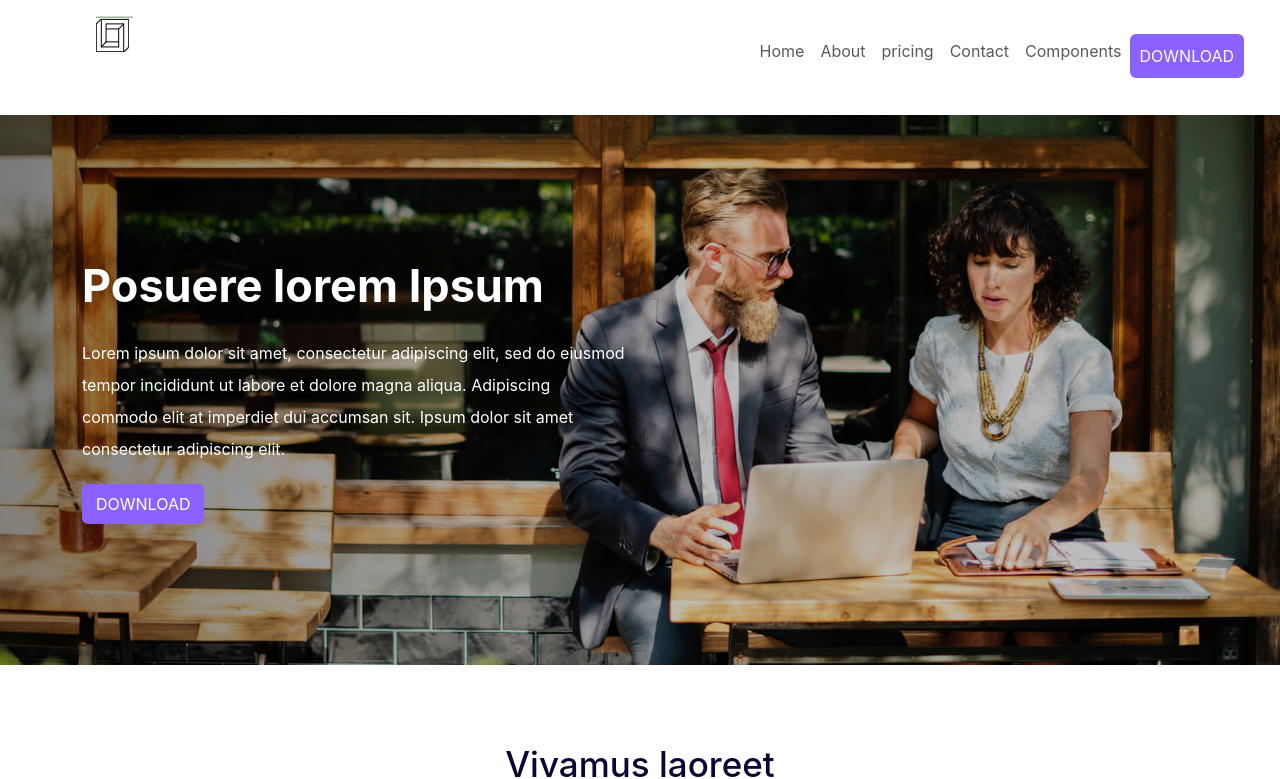
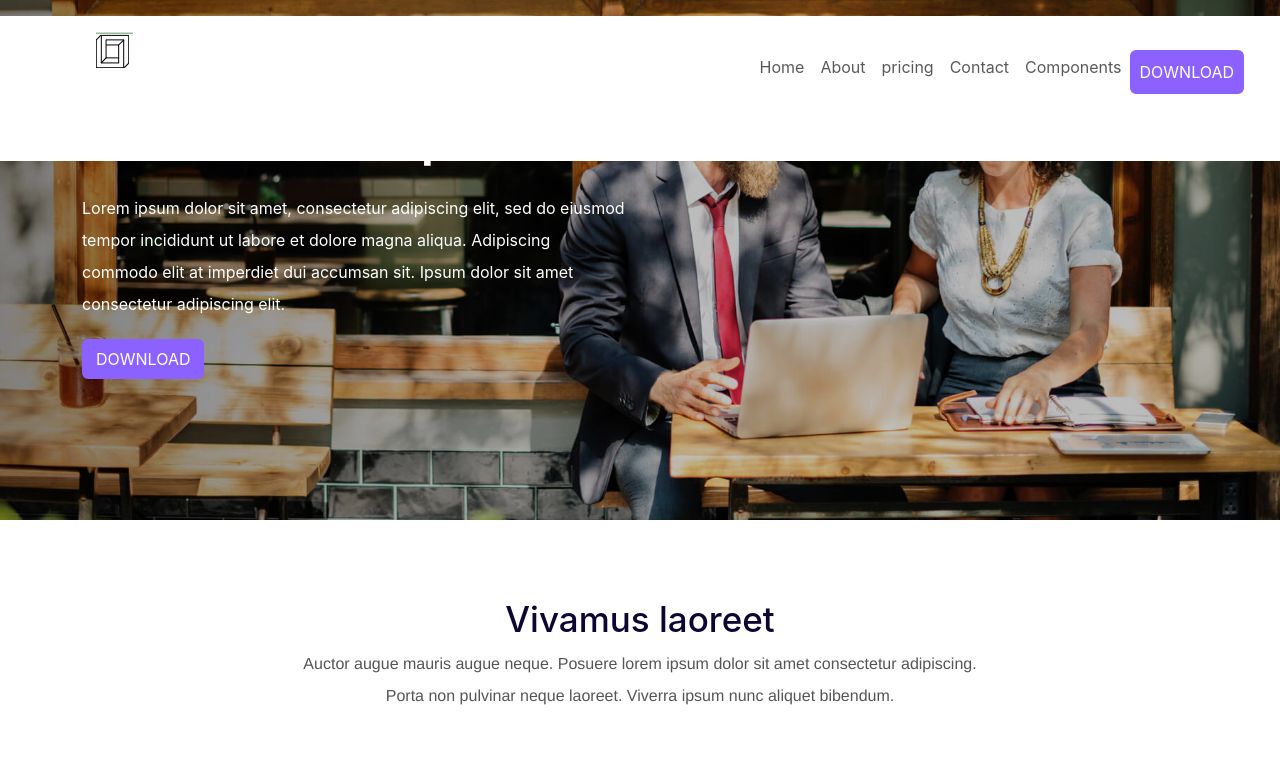
Before and after one commit to 99-chima/technical-services, a React (Create React App) app: page / in a window 1280 px wide. Shown: the top 779 px of the page. Built offline with nearby package versions, Linux system fonts and the light colour scheme.

Commit message:
Update navbar.jsx

```diff
--- a/src/navbar.jsx
+++ b/src/navbar.jsx
@@ -3,11 +3,11 @@ import {Link} from "react-router-dom";
 const Navbar = () => {
     return(
         <>
-        <div className="mt-3">
-        <img className="ms-5 px-5 logo" src={pagelogo} alt="" />
+        <div className="mt-3 fixed-top bg-white">
+        <img className="ms-5 px-5 mt-3 logo" src={pagelogo} alt="" />
 
         <nav className="navbar navbar-expand-lg mb-4">
-      <div className="container-fluid">
+      <div className="container-fluid bg-white">
         <Link className="navbar-brand" to="/"></Link>
 
         {/* Toggle button for dropdown */}
```
